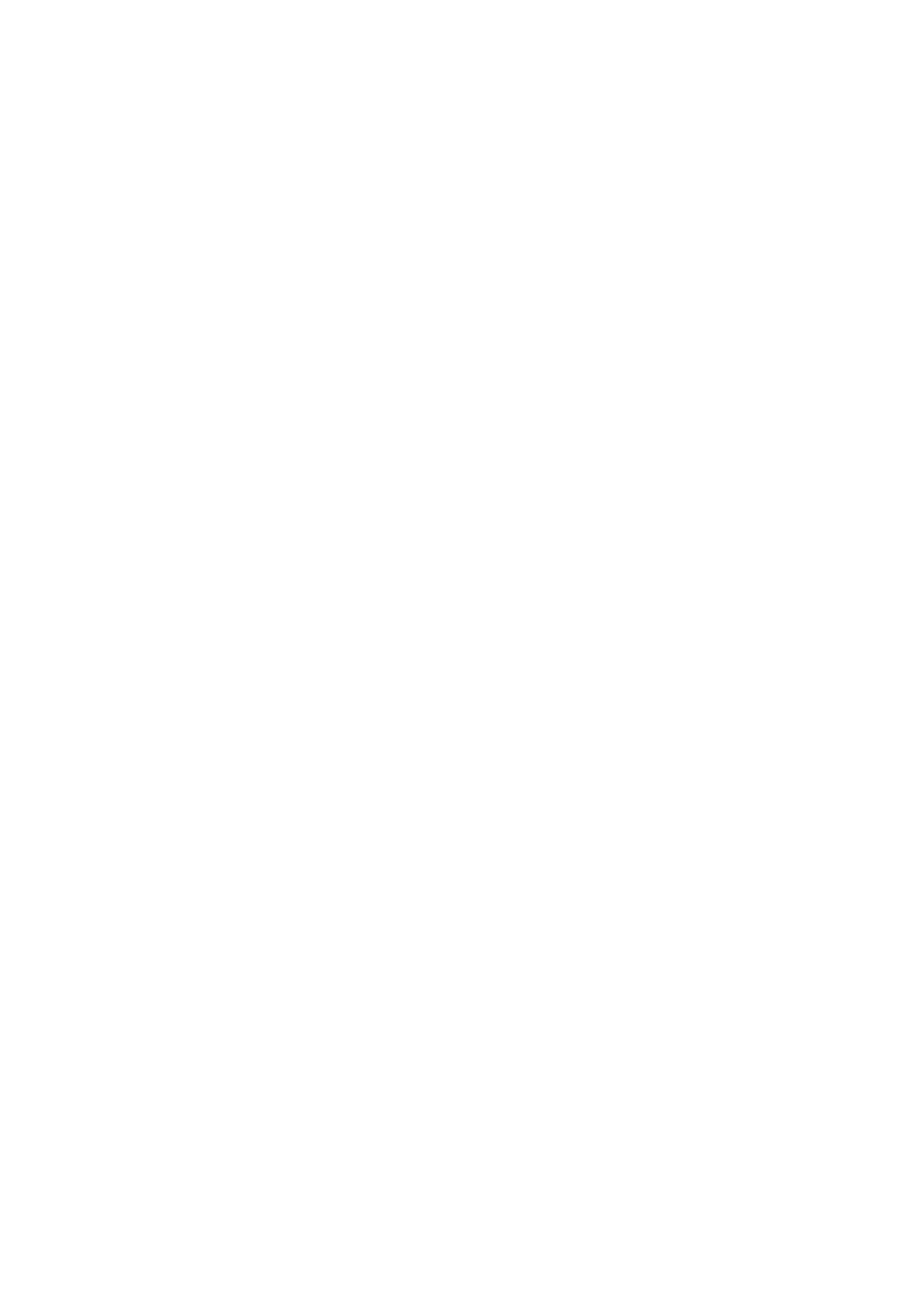
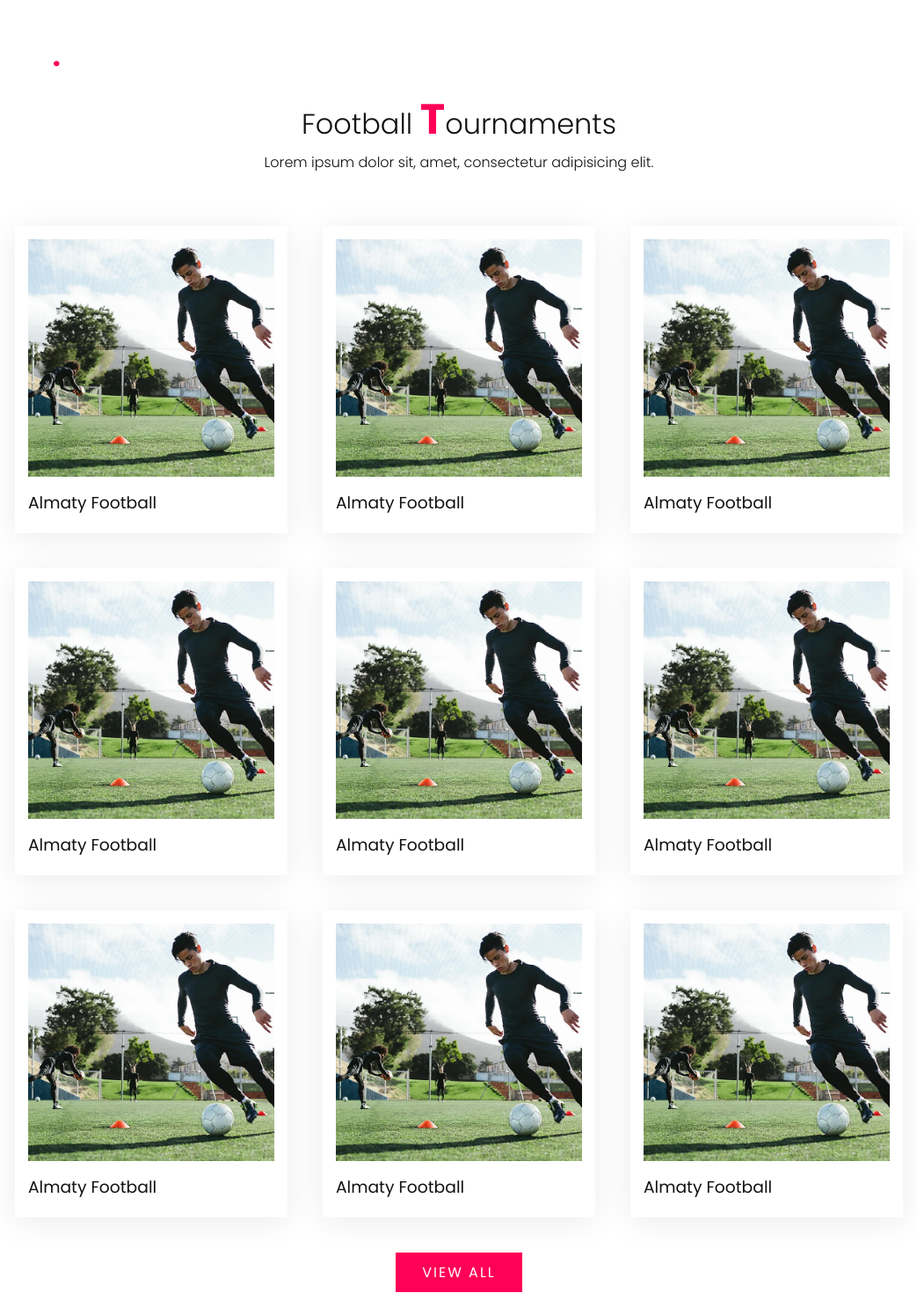
Before and after one commit to zhanysbayadilet/sportsmaster_client, an Angular app: page /tournaments in a window 1280 px wide. Before the commit this address led to /. Shown: the top 1470 px of the page at 88% size, without its empty margins (118-1161 px from the left). Before the commit the page ends 800 px from the top, so only its background shows below. Built offline with nearby package versions, Linux system fonts and the light colour scheme.

Commit message:
tournament component

```diff
--- a/src/app/app-routing.module.ts
+++ b/src/app/app-routing.module.ts
@@ -1,9 +1,11 @@
 import { NgModule } from '@angular/core';
 import { RouterModule, Routes } from '@angular/router';
 import {MainPageComponent} from "./components/main/main-page/main-page.component";
+import {TournamentsComponent} from "./components/tournaments/tournaments.component";
 
 const routes: Routes = [
   {path: '', component: MainPageComponent},
+  {path: 'tournaments', component: TournamentsComponent},
 ];
 
 @NgModule({
--- a/src/app/app.component.html
+++ b/src/app/app.component.html
@@ -1 +1,2 @@
+<app-header></app-header>
 <router-outlet></router-outlet>
--- a/src/app/app.module.ts
+++ b/src/app/app.module.ts
@@ -5,12 +5,14 @@ import { AppRoutingModule } from './app-routing.module';
 import { AppComponent } from './app.component';
 import { MainPageComponent } from './components/main/main-page/main-page.component';
 import { HeaderComponent } from './components/main/header/header.component';
+import { TournamentsComponent } from './components/tournaments/tournaments.component';
 
 @NgModule({
   declarations: [
     AppComponent,
     MainPageComponent,
-    HeaderComponent
+    HeaderComponent,
+    TournamentsComponent
   ],
   imports: [
     BrowserModule,
--- a/src/app/components/main/main-page/main-page.component.html
+++ b/src/app/components/main/main-page/main-page.component.html
@@ -1,5 +1,3 @@
-<app-header></app-header>
-
 <section class="banner" id="banner">
   <div class="content">
     <h2>Always Choose Good</h2>
--- /dev/null
+++ b/src/app/components/tournaments/tournaments.component.html
@@ -0,0 +1,93 @@
+<section class="category" id="category">
+  <div class="title">
+    <h2 class="titleText">Football <span>T</span>ournaments</h2>
+    <p>Lorem ipsum dolor sit, amet, consectetur adipisicing elit.</p>
+  </div>
+  <div class="content">
+
+    <a class="box" href="/tournament">
+      <div class="imgBx">
+        <img src="assets/img/sport1.png">
+      </div>
+      <div class="text">
+        <h3>Almaty Football</h3>
+      </div>
+    </a>
+
+    <a class="box" href="/tournament">
+      <div class="imgBx">
+        <img src="assets/img/sport1.png">
+      </div>
+      <div class="text">
+        <h3>Almaty Football</h3>
+      </div>
+    </a>
+
+    <a class="box" href="/tournament">
+      <div class="imgBx">
+        <img src="assets/img/sport1.png">
+      </div>
+      <div class="text">
+        <h3>Almaty Football</h3>
+      </div>
+    </a>
+
+    <a class="box" href="/tournament">
+      <div class="imgBx">
+        <img src="assets/img/sport1.png">
+      </div>
+      <div class="text">
+        <h3>Almaty Football</h3>
+      </div>
+    </a>
+
+    <a class="box" href="/tournament">
+      <div class="imgBx">
+        <img src="assets/img/sport1.png">
+      </div>
+      <div class="text">
+        <h3>Almaty Football</h3>
+      </div>
+    </a>
+
+    <a class="box" href="/tournament">
+      <div class="imgBx">
+        <img src="assets/img/sport1.png">
+      </div>
+      <div class="text">
+        <h3>Almaty Football</h3>
+      </div>
+    </a>
+
+    <a class="box" href="/tournament">
+      <div class="imgBx">
+        <img src="assets/img/sport1.png">
+      </div>
+      <div class="text">
+        <h3>Almaty Football</h3>
+      </div>
+    </a>
+
+    <a class="box" href="/tournament">
+      <div class="imgBx">
+        <img src="assets/img/sport1.png">
+      </div>
+      <div class="text">
+        <h3>Almaty Football</h3>
+      </div>
+    </a>
+
+    <a class="box" href="/tournament">
+      <div class="imgBx">
+        <img src="assets/img/sport1.png">
+      </div>
+      <div class="text">
+        <h3>Almaty Football</h3>
+      </div>
+    </a>
+  </div>
+
+  <div class="title">
+    <a href="#" class="btn">View All</a>
+  </div>
+</section>
--- /dev/null
+++ b/src/app/components/tournaments/tournaments.component.ts
@@ -0,0 +1,15 @@
+import { Component, OnInit } from '@angular/core';
+
+@Component({
+  selector: 'app-tournaments',
+  templateUrl: './tournaments.component.html',
+  styleUrls: ['./tournaments.component.css']
+})
+export class TournamentsComponent implements OnInit {
+
+  constructor() { }
+
+  ngOnInit(): void {
+  }
+
+}
```
Also changed, not shown: src/app/components/tournaments/tournaments.component.css (added).
